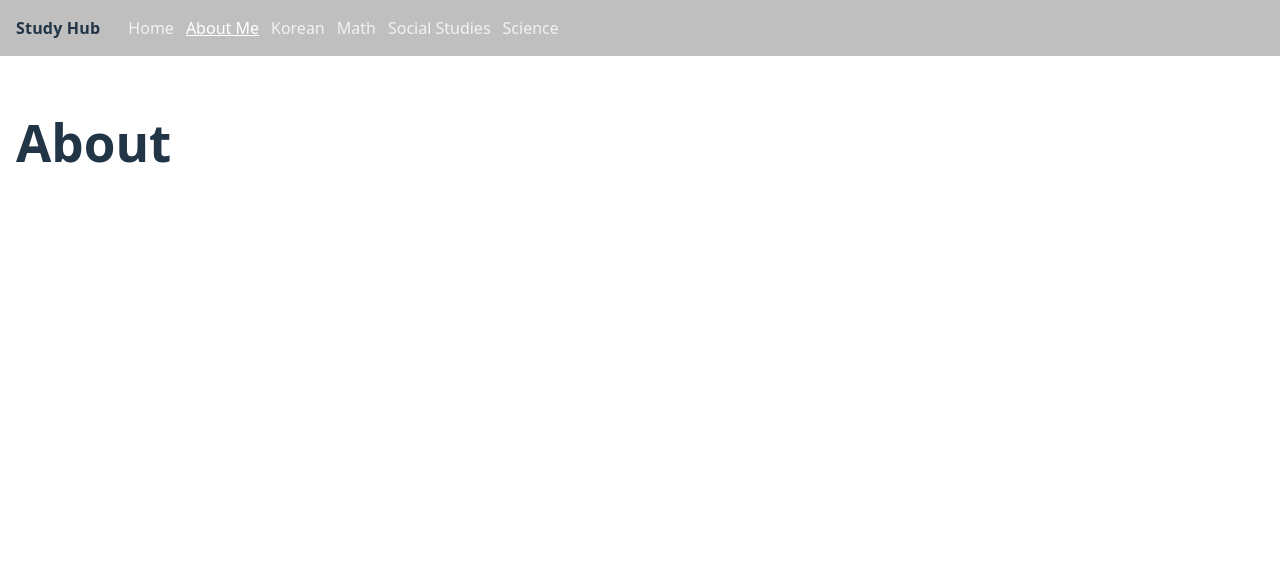
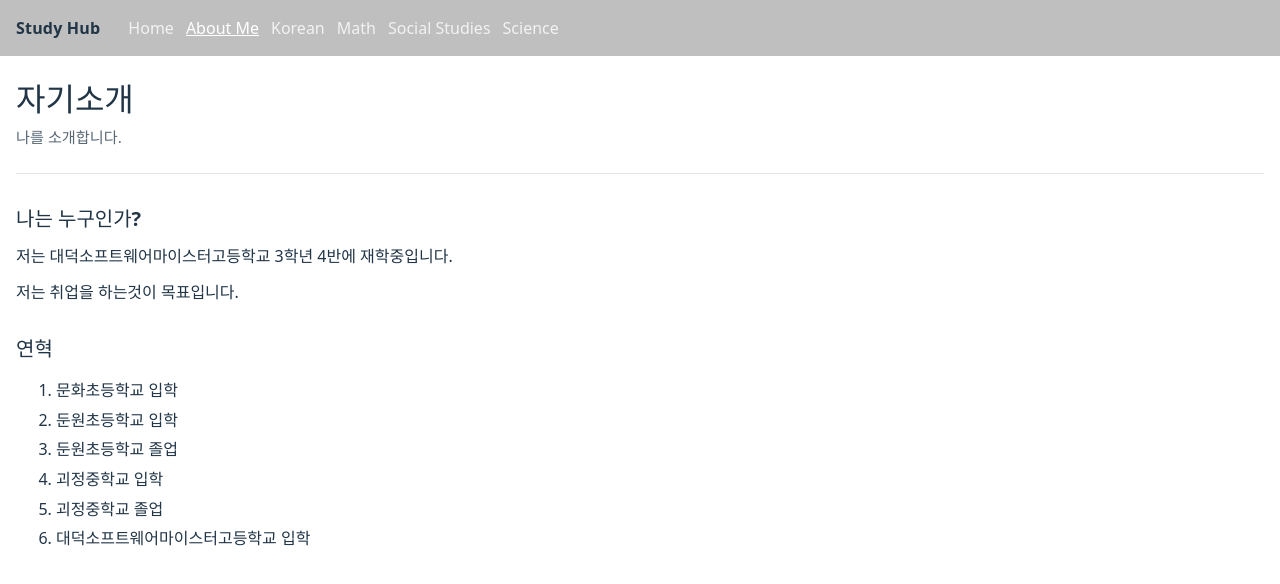
Before and after one commit to iamb0ttle/study-hub, a React (Vite) app: page /about in a window 1280 px wide. Shown: the top 584 px of the page. Built offline with nearby package versions, Linux system fonts and the light colour scheme.

Commit message:
extend home & about page skeleton code

```diff
--- a/src/pages/About.jsx
+++ b/src/pages/About.jsx
@@ -1,3 +1,30 @@
 export default function About() {
-    return <h1>About</h1>
+    return (
+        <>
+            <header className="pageHeader">
+                <h1>자기소개</h1>
+                <p className="pageIntro">
+                    나를 소개합니다.
+                </p>
+            </header>
+
+            <section className="pageSection" aria-labelledby="sec-whoami">
+                <h2 id="sec-whoami">나는 누구인가?</h2>
+                <p>저는 대덕소프트웨어마이스터고등학교 3학년 4반에 재학중입니다.</p>
+                <p>저는 취업을 하는것이 목표입니다.</p>
+            </section>
+
+            <section className="pageSection" aria-labelledby="sec-history">
+                <h2 id="sec-history">연혁</h2>
+                <ol>
+                    <li>문화초등학교 입학</li>
+                    <li>둔원초등학교 입학</li>
+                    <li>둔원초등학교 졸업</li>
+                    <li>괴정중학교 입학</li>
+                    <li>괴정중학교 졸업</li>
+                    <li>대덕소프트웨어마이스터고등학교 입학</li>
+                </ol>
+            </section>
+        </>
+    )
 }
--- a/src/pages/Home.jsx
+++ b/src/pages/Home.jsx
@@ -1,3 +1,31 @@
+import { Link } from "react-router-dom"
+
 export default function Home() {
-    return <h1>Home</h1>
+    return (
+        <>
+            <header className="pageHeader">
+                <h1>스터디 허브 Study Hub</h1>
+                <p className="pageIntro">
+                    국어·수학·사회·과학에서 배운 내용을 웹으로 정리한 개인 프로젝트입니다.
+                </p>
+            </header>
+
+            <section className="pageSection" aria-labelledby="sec-features-description">
+                <h2 id="sec-features-description">이 사이트에서 무엇을 할 수 있나요?</h2>
+                <ul>
+                    <li>자기소개 보기</li>
+                    <li>과목별 정리 보기</li>
+                    <li>네비게이션 이동</li>
+                </ul>
+            </section>
+
+            <section className="pageSection" aria-labelledby="sec-subject-nav">
+                <h2 id="sec-subject-nav">과목별 바로가기</h2>
+                <Link to={"/korean"}>국어</Link> <br />
+                <Link to={"/math"}>수학</Link> <br />
+                <Link to={"/social"}>사회</Link> <br />
+                <Link to={"/science"}>과학</Link>
+            </section>
+        </>
+    )
 }
```
